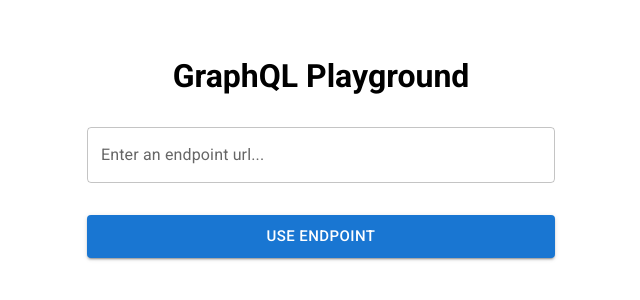
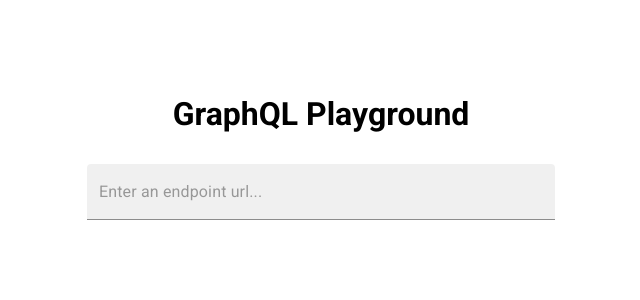
Before and after one commit to Ilichhh/graphiql-app, a React (Vite) app: page /playground in a window 1280 px wide. Shown: the part 242-542 px from the top of the page, without its empty margins (319-959 px from the left). Built offline with nearby package versions, Linux system fonts and the light colour scheme; no server answers; sample sign-in values are in the browser's storage; what @uiw/codemirror-theme-vscode would draw is missing.

Commit message:
faet: add change handling to modal

```diff
--- a/src/components/Modal.tsx
+++ b/src/components/Modal.tsx
@@ -1,6 +1,5 @@
-import React from 'react';
+import React, { useCallback } from 'react';
 import { useTranslation } from 'react-i18next';
-import { useForm, SubmitHandler, FieldValues } from 'react-hook-form';
 import { usePlayground } from '../hooks/usePlayground';
 
 import styled from 'styled-components';
@@ -26,28 +25,37 @@ const ModalHeader = styled.h1`
 `;
 
 export const Modal = () => {
-  const { setEndpoint } = usePlayground(INITIAL_ENDPOINT_URL, INITIAL_QUERY, '');
+  const { endpoint, setEndpoint } = usePlayground(INITIAL_ENDPOINT_URL, INITIAL_QUERY, '');
   const { t } = useTranslation();
-  const { register, handleSubmit } = useForm();
 
-  const onSubmit: SubmitHandler<FieldValues> = (data) => {
-    localStorage.setItem('last-endpoint', data.endpoint);
-    setEndpoint(data.endpoint);
-  };
+  const handleChange = useCallback(
+    (e: React.ChangeEvent<HTMLInputElement>) => {
+      setEndpoint(e.target.value);
+      console.log(e.target.value);
+    },
+    [setEndpoint]
+  );
+
+  const handleSubmit = useCallback(() => {
+    localStorage.setItem('last-endpoint', endpoint);
+  }, [endpoint]);
 
   return (
-    <ModalWrapper onSubmit={handleSubmit(onSubmit)}>
+    <ModalWrapper onSubmit={handleSubmit}>
       <ModalHeader>GraphQL Playground</ModalHeader>
       <TextField
+        hiddenLabel
         id="endpoint"
         type="text"
-        label={t('playground.endpointPlaceholder')}
-        variant="outlined"
-        {...register('endpoint', { required: true })}
+        placeholder={t(`playground.endpointPlaceholder`) ?? ''}
+        variant="filled"
+        onChange={handleChange}
       />
-      <Button type="submit" variant="contained" size="large">
-        {t(`playground.endpointSubmit`)}
-      </Button>
+      {endpoint && (
+        <Button type="submit" variant="contained" size="large">
+          {t(`playground.endpointSubmit`)}
+        </Button>
+      )}
     </ModalWrapper>
   );
 };
```
